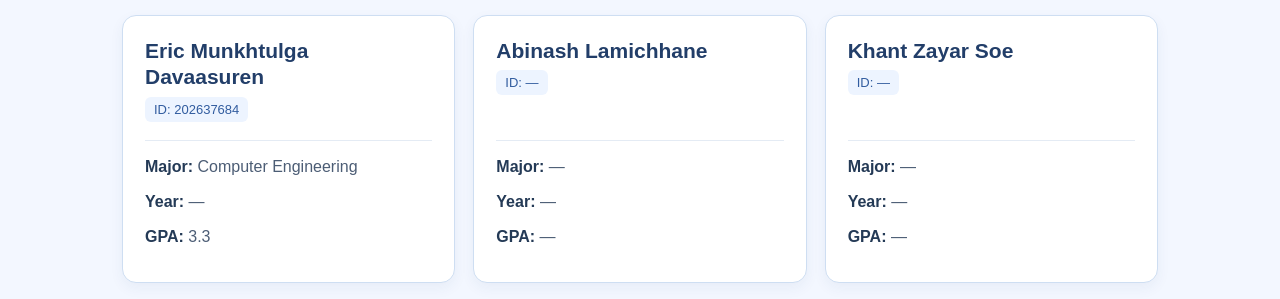
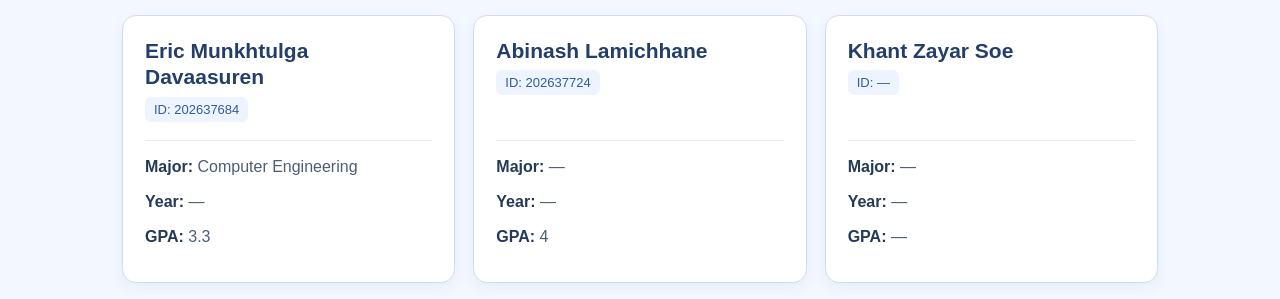
Before and after one commit to Eric2626/Web-programming-live-site, a React (Vite) app in the folder week11/task11/: page / in a window 1280 px wide. Shown: the part 271-570 px from the top of the page. Built offline with nearby package versions, Linux system fonts and the light colour scheme; the HTML template or start-up script is replaced by a standard one.

Commit message:
Update Abinash student ID and GPA in Task 11-A

```diff
--- a/week11/task11/src/App.jsx
+++ b/week11/task11/src/App.jsx
@@ -21,10 +21,10 @@ function App() {
         />
         <StudentProfileCard
           name="Abinash Lamichhane"
-          studentId="—"
+          studentId="202637724"
           major="—"
           year="—"
-          gpa="—"
+          gpa={4}
         />
         <StudentProfileCard
           name="Khant Zayar Soe"
```
